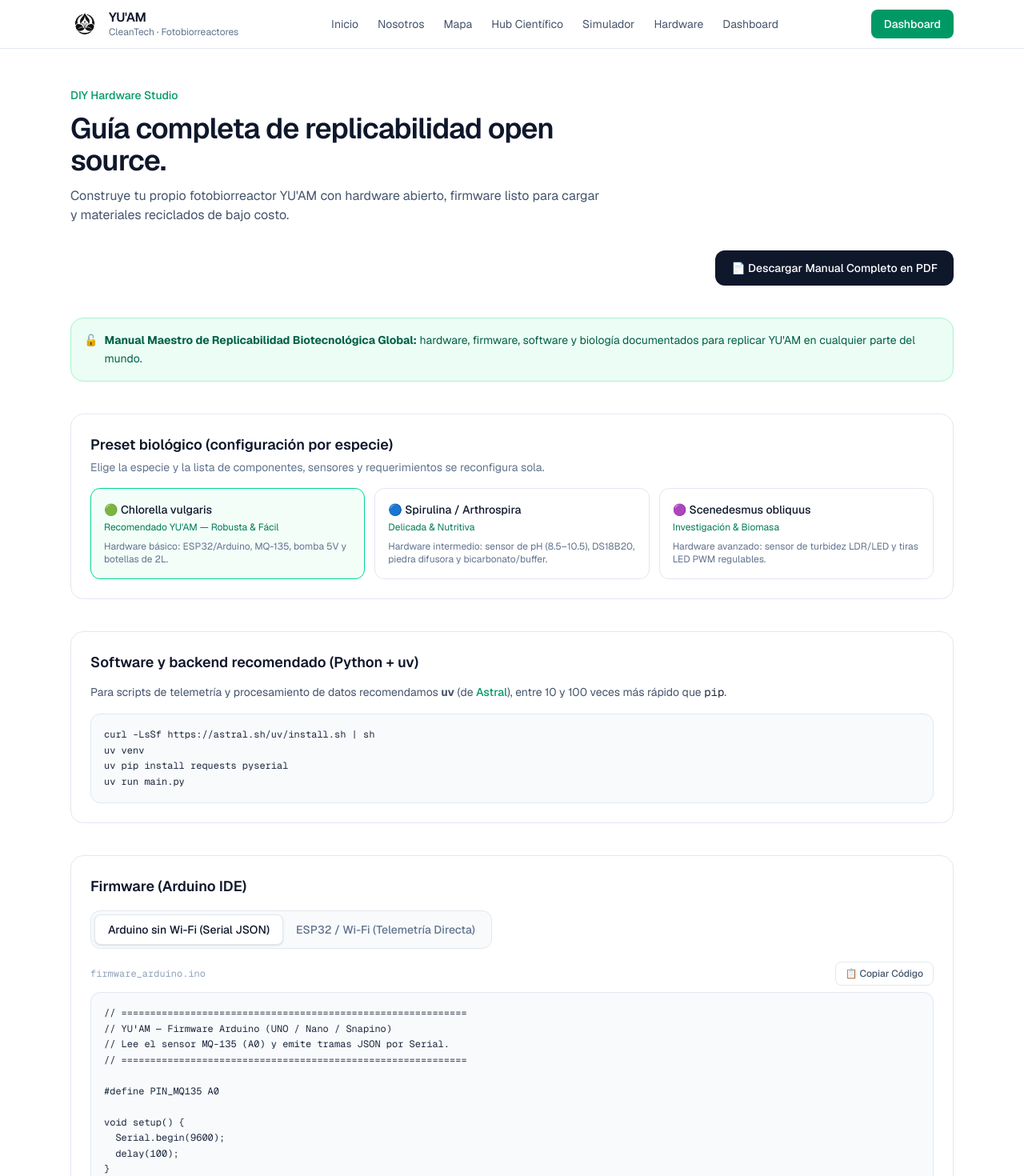
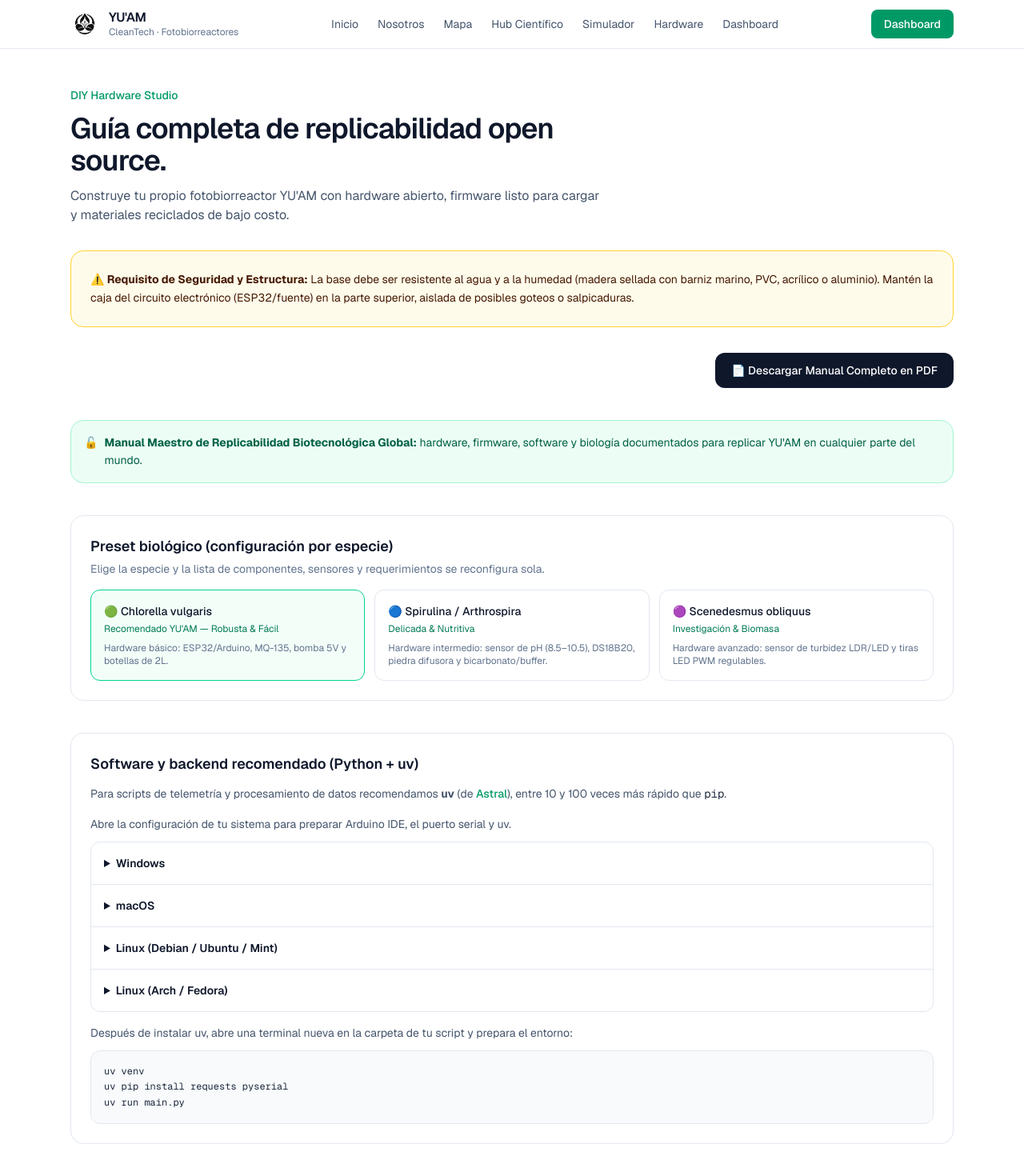
Before and after one commit to Alexzz-19/Yu_am, a Next.js app in the folder apps/web/: page /hardware in a window 1280 px wide. Shown: the top 1470 px of the page at 80% size. Built offline with nearby package versions, Linux system fonts and the light colour scheme.

Commit message:
feat(hardware): ajustar precios multimoneda, guia Linux, biomasa y chasis hidrofugo

```diff
--- a/apps/web/app/hardware/page.tsx
+++ b/apps/web/app/hardware/page.tsx
@@ -15,7 +15,34 @@ export default function HardwarePage() {
           Construye tu propio fotobiorreactor YU&apos;AM con hardware abierto, firmware listo para cargar y
           materiales reciclados de bajo costo.
         </p>
+        <aside
+          aria-label="Requisito de Seguridad y Estructura"
+          className="mt-8 rounded-2xl border border-amber-300 bg-amber-50 p-6 text-sm leading-relaxed text-amber-950"
+        >
+          <p>
+            <strong>⚠️ Requisito de Seguridad y Estructura:</strong> La base debe ser resistente al
+            agua y a la humedad (madera sellada con barniz marino, PVC, acrílico o aluminio).
+            Mantén la caja del circuito electrónico (ESP32/fuente) en la parte superior, aislada de
+            posibles goteos o salpicaduras.
+          </p>
+        </aside>
         <HardwareClient />
+        <section className="mt-10 rounded-2xl border border-emerald-200 bg-emerald-50 p-6">
+          <h2 className="text-lg font-semibold text-emerald-900">
+            🌱 Aprovechamiento de Biomasa Cosechada y Residuos
+          </h2>
+          <p className="mt-3 text-sm leading-relaxed text-emerald-800">
+            La biomasa cosechada y los residuos biológicos permiten cerrar el ciclo del cultivo y
+            aprovechar sus nutrientes en una economía circular.
+          </p>
+          <ul className="mt-3 list-disc space-y-2 pl-5 text-sm text-emerald-800">
+            <li>Biofertilizante orgánico rico en nitrógeno y fósforo para plantas y cultivos.</li>
+            <li>
+              Materia prima para suplementos proteicos, cosmética y extractos pigmentarios
+              (Phycocyanin).
+            </li>
+          </ul>
+        </section>
       </main>
       <Footer />
     </div>
--- a/apps/web/components/HardwareClient.tsx
+++ b/apps/web/components/HardwareClient.tsx
@@ -17,7 +17,6 @@ type Alga = {
   cuidados: {
     temperatura: string
     ph: string
-    limpieza: string
     cosecha: string
   }
 }
@@ -36,7 +35,6 @@ type Divisa = {
   simbolo: string
   nombre: string
   gtqPorUnidad: number
-  decimales: number
 }
 
 type ItemCableado = {
@@ -62,7 +60,6 @@ const ALGAS: Alga[] = [
     cuidados: {
       temperatura: '20 – 30 °C',
       ph: '6.5 – 7.5',
-      limpieza: 'Limpieza de mangueras cada 30 días.',
       cosecha: 'Cosecha parcial cada 7 – 10 días.',
     },
   },
@@ -76,7 +73,6 @@ const ALGAS: Alga[] = [
     cuidados: {
       temperatura: '30 – 37 °C',
       ph: '8.5 – 10.5',
-      limpieza: 'Limpieza de mangueras cada 15 días.',
       cosecha: 'Cosecha parcial cada 5 – 7 días.',
     },
   },
@@ -89,7 +85,6 @@ const ALGAS: Alga[] = [
     cuidados: {
       temperatura: '20 – 28 °C',
       ph: '6.0 – 8.0',
-      limpieza: 'Limpieza de mangueras cada 30 días.',
       cosecha: 'Cosecha parcial cada 10 – 15 días.',
     },
   },
@@ -114,11 +109,11 @@ const COMPONENTES: Componente[] = [
 ]
 
 const DIVISAS: Divisa[] = [
-  { id: 'GTQ', simbolo: 'Q', nombre: 'Quetzal (GTQ)', gtqPorUnidad: 1, decimales: 0 },
-  { id: 'USD', simbolo: '$', nombre: 'Dólar (USD)', gtqPorUnidad: 7.8, decimales: 2 },
-  { id: 'EUR', simbolo: '€', nombre: 'Euro (EUR)', gtqPorUnidad: 8.5, decimales: 2 },
-  { id: 'MXN', simbolo: '$', nombre: 'Peso (MXN)', gtqPorUnidad: 0.44, decimales: 2 },
-  { id: 'COP', simbolo: '$', nombre: 'Peso (COP)', gtqPorUnidad: 0.0018, decimales: 0 },
+  { id: 'GTQ', simbolo: 'Q', nombre: 'Quetzal (GTQ)', gtqPorUnidad: 1 },
+  { id: 'USD', simbolo: '$', nombre: 'Dólar (USD)', gtqPorUnidad: 7.8 },
+  { id: 'EUR', simbolo: '€', nombre: 'Euro (EUR)', gtqPorUnidad: 8.5 },
+  { id: 'MXN', simbolo: '$', nombre: 'Peso (MXN)', gtqPorUnidad: 0.44 },
+  { id: 'COP', simbolo: '$', nombre: 'Peso (COP)', gtqPorUnidad: 0.0018 },
 ]
 
 const CABLEADO: ItemCableado[] = [
@@ -293,8 +288,8 @@ export default function HardwareClient() {
   )
 
   const formatearDivisa = (gtq: number): string => {
-    const valor = gtq / divisaActual.gtqPorUnidad
-    return `${divisaActual.simbolo} ${valor.toFixed(divisaActual.decimales)}`
+    const valor = Math.round(gtq / divisaActual.gtqPorUnidad)
+    return `${divisaActual.simbolo} ${valor.toLocaleString('es-GT', { maximumFractionDigits: 0 })}`
   }
 
   const codigoActual = firmware === 'arduino' ? CODIGO_ARDUINO : CODIGO_ESP32
@@ -400,9 +395,60 @@ export default function HardwareClient() {
           </a>
           ), entre 10 y 100 veces más rápido que <code className="font-mono text-slate-800">pip</code>.
         </p>
-        <pre className="mt-4 overflow-x-auto rounded-xl border border-slate-200 bg-slate-50 p-4 font-mono text-xs leading-relaxed text-slate-800">
-{`curl -LsSf https://astral.sh/uv/install.sh | sh
-uv venv
+        <p className="mt-4 text-sm text-slate-600">
+          Abre la configuración de tu sistema para preparar Arduino IDE, el puerto serial y uv.
+        </p>
+        <div className="mt-3 divide-y divide-slate-200 rounded-xl border border-slate-200">
+          <details className="p-4">
+            <summary className="cursor-pointer text-sm font-semibold text-slate-900">Windows</summary>
+            <p className="mt-3 text-sm leading-relaxed text-slate-600">
+              Instala los controladores CH340 o CP2102 según el chip de tu placa. Consulta el
+              Administrador de dispositivos y selecciona el puerto asignado, por ejemplo COM3 o
+              COM4, en Herramientas → Puerto de Arduino IDE y en tu script de telemetría.
+              Instala uv desde PowerShell:
+            </p>
+            <pre className="mt-3 overflow-x-auto rounded-lg bg-slate-50 p-3 text-xs text-slate-800"><code>{'powershell -ExecutionPolicy ByPass -c "irm https://astral.sh/uv/install.ps1 | iex"'}</code></pre>
+          </details>
+          <details className="p-4">
+            <summary className="cursor-pointer text-sm font-semibold text-slate-900">macOS</summary>
+            <p className="mt-3 text-sm leading-relaxed text-slate-600">
+              Selecciona el dispositivo /dev/cu.usbserial* en Arduino IDE y en tu script de
+              telemetría. Si el sistema solicita permisos para el accesorio USB o el controlador,
+              autorízalos en Ajustes del Sistema → Privacidad y seguridad. Instala uv en Terminal:
+            </p>
+            <pre className="mt-3 overflow-x-auto rounded-lg bg-slate-50 p-3 text-xs text-slate-800"><code>curl -LsSf https://astral.sh/uv/install.sh | sh</code></pre>
+          </details>
+          <details className="p-4">
+            <summary className="cursor-pointer text-sm font-semibold text-slate-900">Linux (Debian / Ubuntu / Mint)</summary>
+            <p className="mt-3 text-sm leading-relaxed text-slate-600">
+              Concede a tu usuario acceso al puerto serial con el grupo dialout:
+            </p>
+            <pre className="mt-3 overflow-x-auto rounded-lg bg-slate-50 p-3 text-xs text-slate-800"><code>sudo usermod -a -G dialout $USER</code></pre>
+            <p className="mt-3 text-sm leading-relaxed text-slate-600">
+              Cierra sesión y vuelve a entrar. Selecciona /dev/ttyUSB0 o /dev/ttyACM0 en Arduino IDE
+              y en tu script de telemetría. Instala uv:
+            </p>
+            <pre className="mt-3 overflow-x-auto rounded-lg bg-slate-50 p-3 text-xs text-slate-800"><code>curl -LsSf https://astral.sh/uv/install.sh | sh</code></pre>
+          </details>
+          <details className="p-4">
+            <summary className="cursor-pointer text-sm font-semibold text-slate-900">Linux (Arch / Fedora)</summary>
+            <p className="mt-3 text-sm leading-relaxed text-slate-600">
+              Si tu puerto pertenece al grupo uucp, concede acceso a tu usuario:
+            </p>
+            <pre className="mt-3 overflow-x-auto rounded-lg bg-slate-50 p-3 text-xs text-slate-800"><code>sudo usermod -a -G uucp $USER</code></pre>
+            <p className="mt-3 text-sm leading-relaxed text-slate-600">
+              Comprueba el grupo propietario con <code>ls -l /dev/ttyUSB0</code>; si es dialout,
+              usa ese grupo en el comando. Cierra sesión y vuelve a entrar. Selecciona el puerto
+              /dev/ttyUSB0 o /dev/ttyACM0 en Arduino IDE y en tu script de telemetría. Instala uv:
+            </p>
+            <pre className="mt-3 overflow-x-auto rounded-lg bg-slate-50 p-3 text-xs text-slate-800"><code>curl -LsSf https://astral.sh/uv/install.sh | sh</code></pre>
+          </details>
+        </div>
+        <p className="mt-4 text-sm text-slate-600">
+          Después de instalar uv, abre una terminal nueva en la carpeta de tu script y prepara el entorno:
+        </p>
+        <pre className="mt-3 overflow-x-auto rounded-xl border border-slate-200 bg-slate-50 p-4 font-mono text-xs leading-relaxed text-slate-800">
+{`uv venv
 uv pip install requests pyserial
 uv run main.py`}
         </pre>
@@ -599,7 +645,11 @@ uv run main.py`}
           </div>
           <div className="rounded-xl border border-slate-200 p-4">
             <p className="text-xs uppercase tracking-wide text-slate-400">Limpieza de mangueras</p>
-            <p className="mt-1 font-semibold text-slate-900">{algaActual.cuidados.limpieza}</p>
+            <p className="mt-1 text-sm leading-relaxed text-slate-900">
+              Limpieza recomendada cada 15 a 45 días (Mínimo: al notar acumulación de biofilm;
+              Máximo: 45 días para evitar taponamientos de aire). Obligatoria únicamente si
+              disminuye la aireación.
+            </p>
           </div>
           <div className="rounded-xl border border-slate-200 p-4">
             <p className="text-xs uppercase tracking-wide text-slate-400">Frecuencia de cosecha</p>
```
